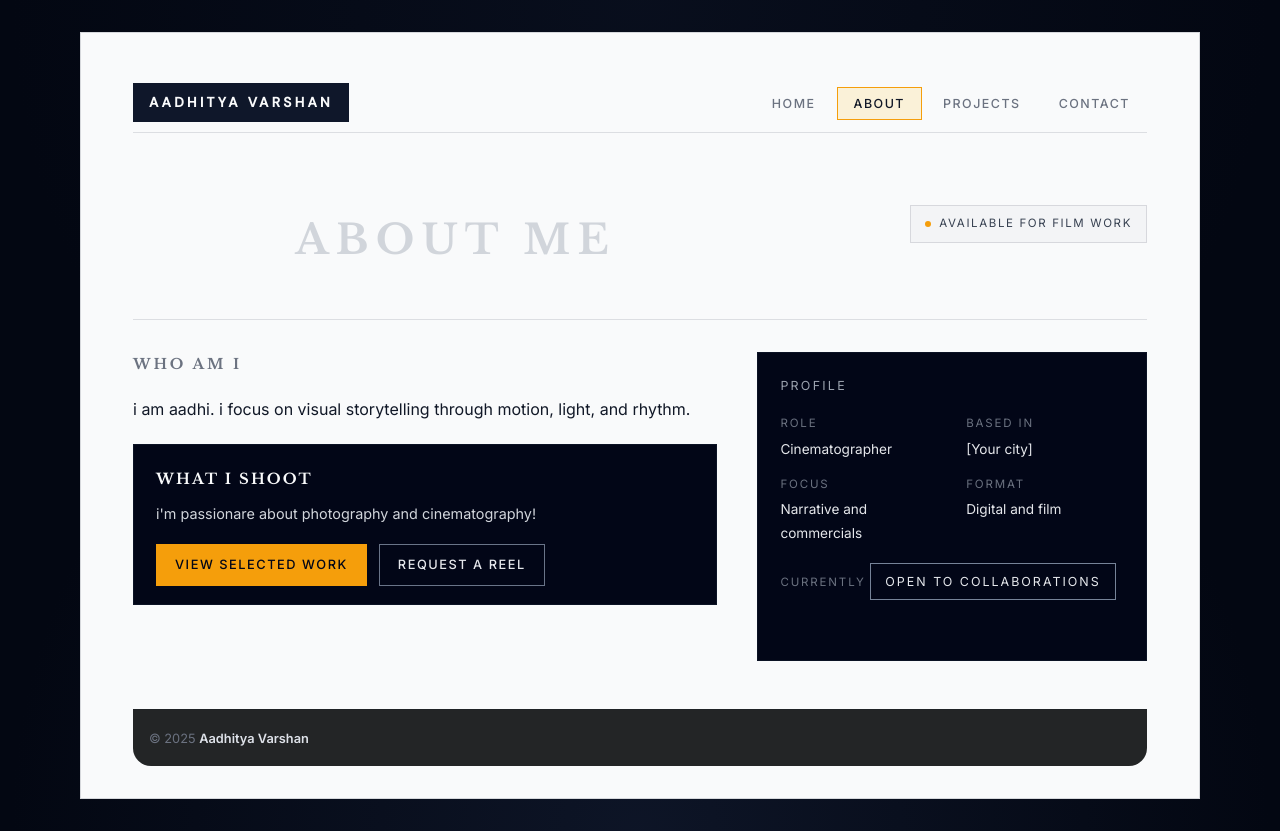
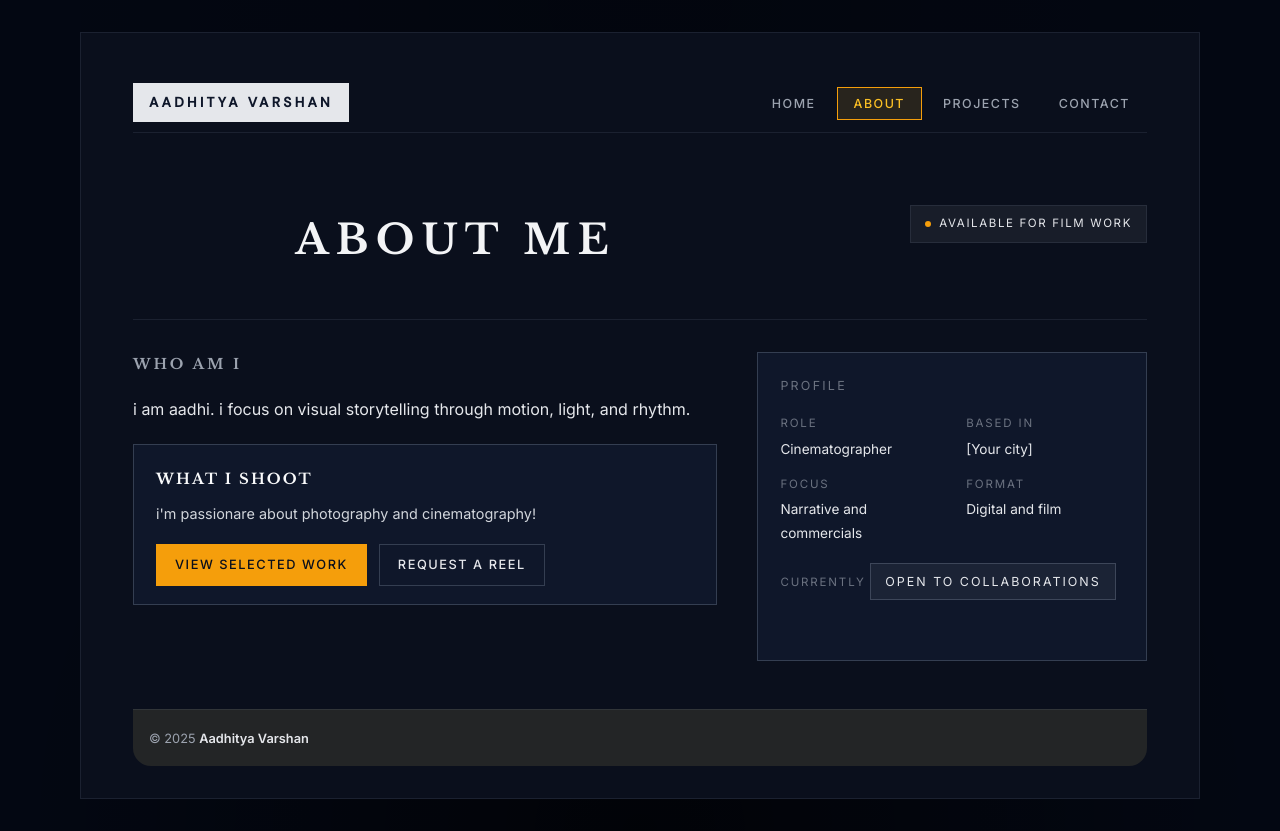
Before and after one commit to aadhityavarshan/aadhityavarshan.github.io, a website built with Vite: page cinematography/about.html in a window 1280 px wide. Built offline with nearby package versions, Linux system fonts and the light colour scheme.

Commit message:
Updated cinematography color scheme

```diff
--- a/cinematography/about.html
+++ b/cinematography/about.html
@@ -6,18 +6,22 @@
     <title>About - Cinematography & Photography</title>
     <link rel="stylesheet" href="../src/style.css">
     <link href="https://fonts.googleapis.com/css2?family=Libre+Baskerville:wght@700&family=Inter:wght@400;500;600&family=DM+Sans:wght@500&display=swap" rel="stylesheet">
+
     <style>
         :root {
             --bg-root: #030712;
-            --bg-page: #f9fafb;
-            --bg-elevated: #020617;
-            --border-subtle: rgba(15, 23, 42, 0.12);
-            --border-strong: rgba(15, 23, 42, 0.25);
-            --text-main: #111827;
-            --text-muted: #4b5563;
+            --bg-page: #0a0f1c;
+            --bg-elevated: #0f172a;
+
+            --border-subtle: rgba(148, 163, 184, 0.12);
+            --border-strong: rgba(148, 163, 184, 0.28);
+
+            --text-main: #e5e7eb;
+            --text-muted: #9ca3af;
             --text-soft: #6b7280;
+
             --accent: #fbbf24;
-            --accent-soft: rgba(251, 191, 36, 0.16);
+            --accent-soft: rgba(251, 191, 36, 0.12);
             --accent-strong: #f59e0b;
         }
 
@@ -30,8 +34,8 @@
             min-height: 100vh;
             font-family: 'Inter', system-ui, -apple-system, BlinkMacSystemFont, "Segoe UI", sans-serif;
             background:
-                radial-gradient(circle at top, rgba(15, 23, 42, 0.45), transparent 60%),
-                radial-gradient(circle at bottom, rgba(15, 23, 42, 0.85), transparent 60%),
+                radial-gradient(circle at top, rgba(0, 0, 0, 0.25), transparent 60%),
+                radial-gradient(circle at bottom, rgba(0, 0, 0, 0.6), transparent 60%),
                 var(--bg-root);
             display: flex;
             justify-content: center;
@@ -46,7 +50,8 @@
             margin: 32px 16px;
             padding: 40px 52px 32px;
             border-radius: 0;
-            border: 1px solid rgba(15, 23, 42, 0.15);
+            border: 1px solid var(--border-subtle);
+            color: var(--text-main);
         }
 
         @media (max-width: 900px) {
@@ -75,8 +80,7 @@
             letter-spacing: 0.24em;
             text-transform: uppercase;
             padding: 8px 16px;
-            background: #0f172a;
-            color: #f9fafb;
+            background: #e5e7eb;
             border-radius: 0;
         }
 
@@ -100,20 +104,20 @@
             border-radius: 0;
             border: 1px solid transparent;
             background: transparent;
-            color: var(--text-soft);
+            color: var(--text-muted);
             transition: background 0.16s ease, color 0.16s ease, border-color 0.16s ease;
         }
 
         nav ul li a:hover {
-            color: #111827;
+            color: var(--text-main);
             border-color: var(--border-strong);
-            background: #e5e7eb;
+            background: rgba(255, 255, 255, 0.06);
         }
 
         nav ul li a.active {
             background: var(--accent-soft);
             border-color: var(--accent-strong);
-            color: #111827;
+            color: var(--accent);
         }
 
         /* HEADER */
@@ -133,13 +137,13 @@
             font-size: clamp(2.4rem, 3.2vw, 2.8rem);
             letter-spacing: 0.18em;
             text-transform: uppercase;
-            color: #d1d5db;
+            color: #f3f4f6;
         }
 
         .subtitle {
             margin: 0;
             font-size: 0.95rem;
-            color: #9ca3af;
+            color: var(--text-muted);
         }
 
         .header-meta {
@@ -155,8 +159,8 @@
             padding: 8px 14px;
             border-radius: 0;
             border: 1px solid var(--border-subtle);
-            background: #f3f4f6;
-            color: #374151;
+            background: rgba(255, 255, 255, 0.06);
+            color: var(--text-main);
             text-transform: uppercase;
             letter-spacing: 0.14em;
             font-size: 0.72rem;
@@ -169,7 +173,7 @@
             background: var(--accent-strong);
         }
 
-        /* MAIN LAYOUT */
+        /* MAIN */
 
         main {
             margin-top: 32px;
@@ -189,7 +193,7 @@
             font-size: 0.9rem;
             letter-spacing: 0.2em;
             text-transform: uppercase;
-            color: var(--text-soft);
+            color: var(--text-muted);
             margin: 0;
         }
 
@@ -204,14 +208,14 @@
             color: var(--text-main);
         }
 
-        /* CONTENT BLOCKS */
+        /* CARD */
 
         .card {
-            background: #020617;
+            background: var(--bg-elevated);
             border-radius: 0;
-            border: 1px solid rgba(15, 23, 42, 0.75);
+            border: 1px solid var(--border-strong);
             padding: 22px 22px 18px;
-            color: #e5e7eb;
+            color: var(--text-main);
         }
 
         .card-title {
@@ -254,32 +258,32 @@
 
         .btn-primary {
             background: var(--accent-strong);
-            color: #020617;
+            color: #0a0f1c;
             border-color: var(--accent-strong);
         }
 
         .btn-primary:hover {
-            background: #fbbf24;
+            background: var(--accent);
         }
 
         .btn-secondary {
             background: transparent;
-            color: #e5e7eb;
-            border-color: rgba(148, 163, 184, 0.7);
+            color: var(--text-main);
+            border-color: var(--border-strong);
         }
 
         .btn-secondary:hover {
-            background: rgba(15, 23, 42, 0.6);
+            background: rgba(255, 255, 255, 0.05);
         }
 
-        /* PROFILE COLUMN */
+        /* PROFILE SIDEBAR */
 
         .profile-card {
             border-radius: 0;
-            background: #020617;
-            border: 1px solid rgba(15, 23, 42, 0.7);
+            background: var(--bg-elevated);
+            border: 1px solid var(--border-strong);
             padding: 22px 22px 18px;
-            color: #e5e7eb;
+            color: var(--text-main);
             display: flex;
             flex-direction: column;
             gap: 18px;
@@ -289,7 +293,7 @@
             font-size: 0.78rem;
             text-transform: uppercase;
             letter-spacing: 0.18em;
-            color: #9ca3af;
+            color: var(--text-soft);
         }
 
         .profile-grid {
@@ -303,12 +307,12 @@
             font-size: 0.72rem;
             text-transform: uppercase;
             letter-spacing: 0.16em;
-            color: #6b7280;
+            color: var(--text-soft);
             margin-bottom: 4px;
         }
 
         .profile-item-value {
-            color: #e5e7eb;
+            color: var(--text-main);
         }
 
         .profile-pill {
@@ -316,12 +320,12 @@
             align-items: center;
             padding: 7px 14px;
             border-radius: 0;
-            border: 1px solid rgba(148, 163, 184, 0.8);
-            background: transparent;
+            border: 1px solid var(--border-strong);
+            background: rgba(255, 255, 255, 0.05);
             font-size: 0.78rem;
             letter-spacing: 0.16em;
             text-transform: uppercase;
-            color: #e5e7eb;
+            color: var(--text-main);
         }
 
         /* FOOTER */
@@ -331,7 +335,7 @@
             padding-top: 18px;
             border-top: 1px solid var(--border-subtle);
             font-size: 0.8rem;
-            color: var(--text-soft);
+            color: var(--text-muted);
             display: flex;
             justify-content: space-between;
             gap: 12px;
@@ -339,8 +343,10 @@
         }
 
         footer span strong {
-            color: #dee2e9;
+            color: var(--text-main);
         }
+
+        /* RESPONSIVE */
 
         @media (max-width: 900px) {
             header {
@@ -377,6 +383,7 @@
         }
     </style>
 </head>
+
 <body>
     <div class="page-shell">
         <nav>
@@ -407,6 +414,7 @@
                 <p class="section-lead">
                     i am aadhi. i focus on visual storytelling through motion, light, and rhythm.
                 </p>
+
                 <div class="card">
                     <h3 class="card-title">What I shoot</h3>
                     <p>
@@ -421,6 +429,7 @@
 
             <aside class="profile-card">
                 <div class="profile-label">Profile</div>
+
                 <div class="profile-grid">
                     <div>
                         <div class="profile-item-label">Role</div>
@@ -439,12 +448,14 @@
                         <div class="profile-item-value">Digital and film</div>
                     </div>
                 </div>
+
                 <div>
                     <span class="profile-item-label">Currently</span>
                     <div class="profile-pill">Open to collaborations</div>
                 </div>
             </aside>
         </main>
+
         <footer>
             <span>&copy; 2025 <strong>Aadhitya Varshan</strong></span>
         </footer>
```
